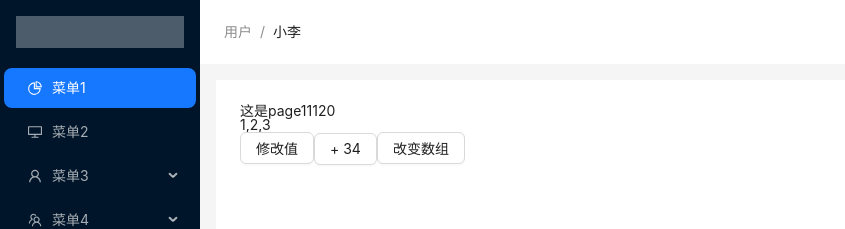
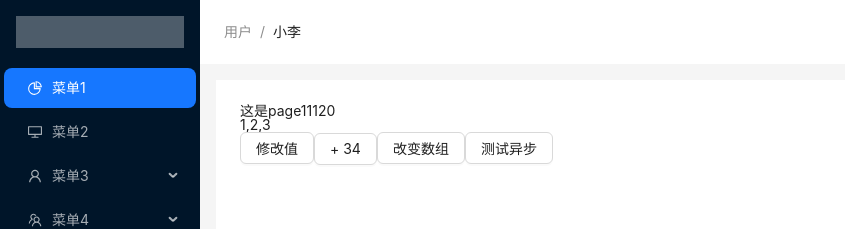
Before and after one commit to lhalou/ts-react-admin, a React (Vite) app: page /page1 in a window 1280 px wide. Shown: the top 229 px of the page, without its empty margins (0-845 px from the left). Built offline with nearby package versions, Linux system fonts and the light colour scheme.

Commit message:
redux-thunk的基本使用

```diff
--- a/src/views/page1.tsx
+++ b/src/views/page1.tsx
@@ -6,6 +6,7 @@ import handleArr from "@/store/arr-status";
 // import store from "@/store"
 // type RootState = ReturnType<typeof store.getState>
 function Page1 () {
+
 
     const  { num, arrList } = useSelector((state:RootState) => {
         console.log(state,'state')
@@ -16,9 +17,18 @@ function Page1 () {
     const dispatch = useDispatch()
     const handleChangeNum = () => {
         //只要执行了dispatch，就会执行reducer
-
+        //同步写法  dispatch({type: "add"})
         dispatch({
             type: "add"
+        })
+    }
+    //异步写法
+    const handleChnage2  = () => {
+
+        dispatch((dis: Function) => {
+            setTimeout(() =>{
+                dis({type: "changeVal", val: 111111})
+            },1000)
         })
     }
     const handleChangeAddNum = () => {
@@ -41,6 +51,7 @@ function Page1 () {
         <Button onClick={handleChangeNum}>修改值</Button>
         <Button onClick={handleChangeAddNum}>+ 34</Button>
         <Button onClick={handleChangeArr}>改变数组</Button>
+        <Button onClick={handleChnage2}>测试异步</Button>
     </div>
 }
 export default Page1
```
Also changed, not shown: 1 other file (tests, documents, lock files or other folders).
